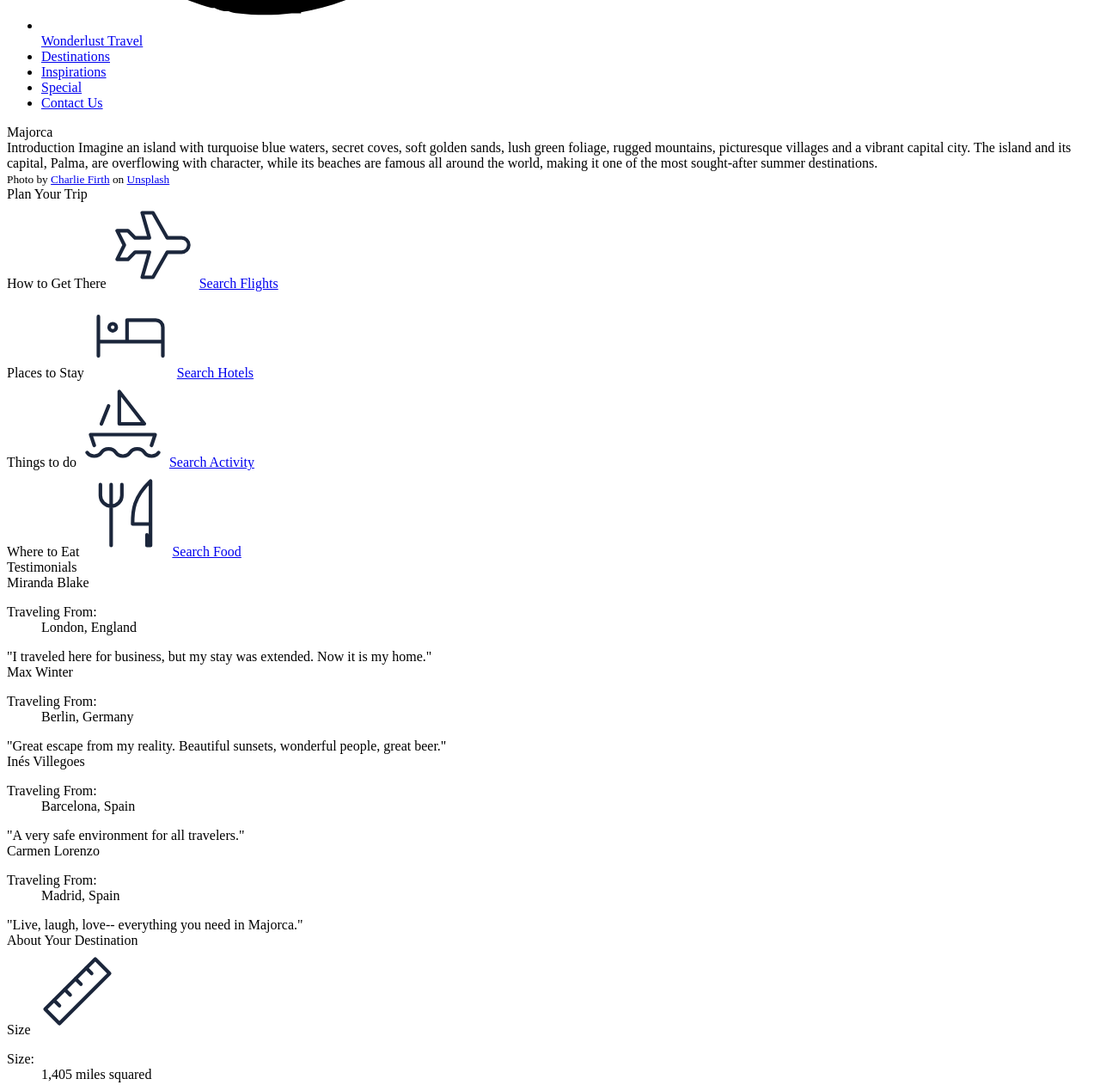
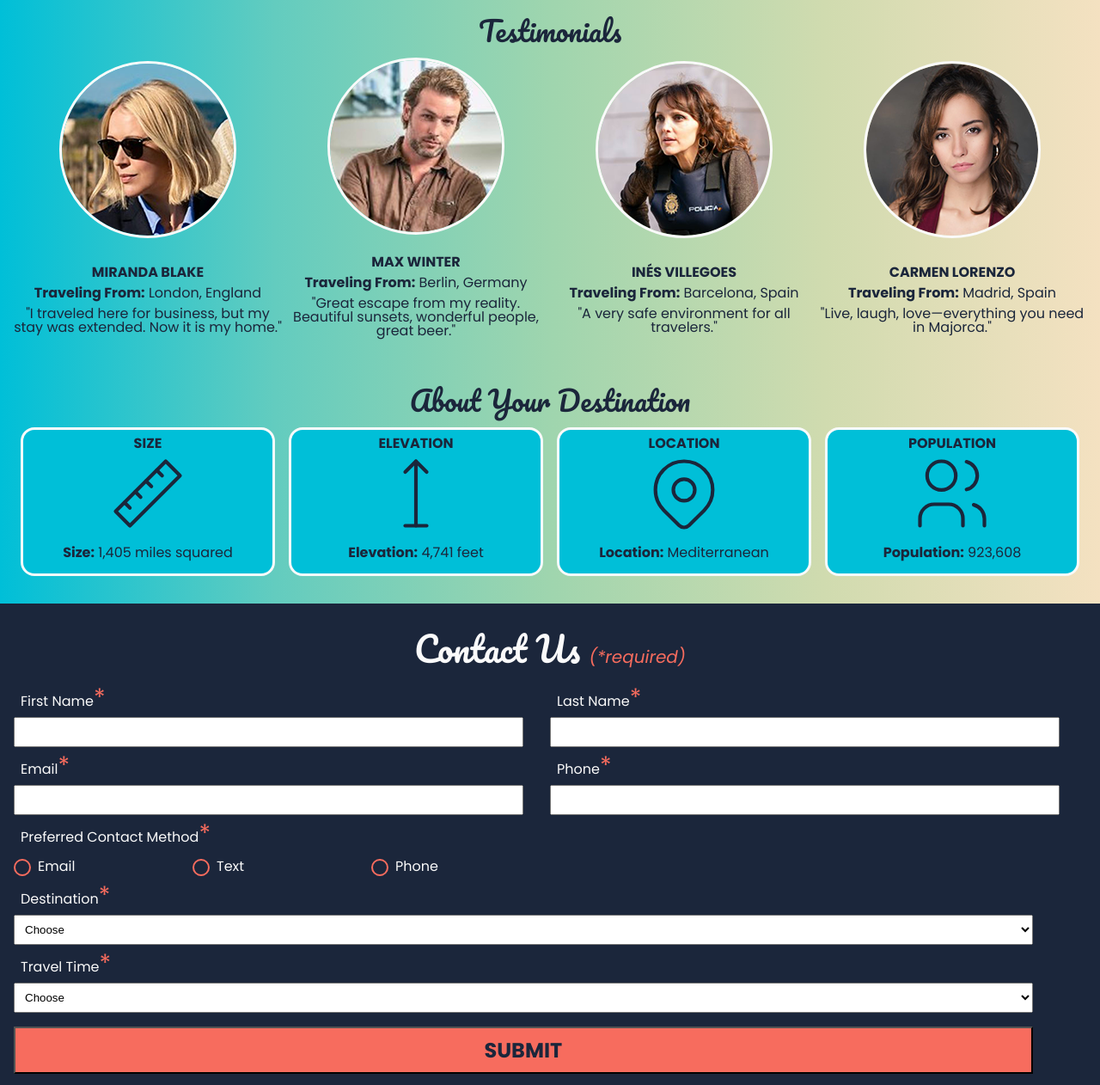
Before and after one commit to menyeneabasi-git/wonderlust, a plain HTML site: page index.html in a window 1280 px wide. Shown: the part 1269-2531 px from the top of the page at 86% size. Drawn offline with Linux system fonts and the light colour scheme.

Commit message:
Completed assignment

```diff
--- a/index.html
+++ b/index.html
@@ -3,53 +3,54 @@
 <head>
     <meta charset="UTF-8">
     <meta name="viewport" content="width=device-width, initial-scale=1.0">
-
+    <link rel="stylesheet" href="styles.css">
     <title>Wonderlust Travel- Destination Majorca</title>
 </head>
 <body>
-
     <header>
-        Destination Majorca
-        Let Wonderlust Travel help you plan the trip of your dreams!
-        Specializing in unforgettable experiences, we offer curated trips to the breathtaking island of Majorca, a hidden gem in the Mediterranean. Whether you crave sun-drenched beaches, charming villages, or thrilling outdoor adventures, our expert team will craft the perfect itinerary tailored just for you.
+        <h1>Destination Majorca</h1>
+        <h2>Let Wonderlust Travel help you plan the trip of your dreams!</h2>
+        <p>Specializing in unforgettable experiences, we offer curated trips to the breathtaking island of Majorca, a hidden gem in
+        the Mediterranean. Whether you crave sun-drenched beaches, charming villages, or thrilling outdoor adventures, our
+        expert team will craft the perfect itinerary tailored just for you.</p>
     </header>
     <nav>
-        Main Navigation
+        <h2>Main Navigation</h2>
         <input type="checkbox" id="dropdown">
         <label for="dropdown"><span></span></label>
         <ul>
             <li><a href="#" id="home">
                 <svg xmlns="http://www.w3.org/2000/svg" viewBox="0 0 100 100"><path d="M5.5 51.9C3.3 38.4 7.6 24.6 17 14.7 26.6 4.9 40.2 0 53.8 1.8c13.6 1.7 25.6 9.7 32.3 21.6-2.1.8-3.9 2-5.5 3.5l-5.4 5.4-15.8-3.4c-2.4-.5-5-.4-7.4.3-2 .6-3.9 1.6-5.4 3l-3.7 3.2c-2.4 2.1-3.6 5.1-3.5 8.2.2 3.1 1.8 6 4.3 7.8-.8.5-1.6 1-2.3 1.7l-1.7 1.5c-3.5 3.1-4.5 8.2-2.4 12.4L22.1 79.4C13.2 72.7 7.3 62.8 5.5 51.9Zm8.3 45.2c.8.3 1.6.6 2.4.8h.3c.3.2.6.2.9.3h.4c.3.1.6.2.9.2 1.7.2 3.4.2 5.1 0h.9v-.1c3.1-.5 6.1-1.7 8.7-3.6L51.6 81l-2.1-5.4-5.4-3-16.9 13.8c-1.4 1.1-3 1.7-4.7 2-.9.1-1.8.2-2.7 0h-1l-.3-.1c-.4 0-.9-.2-1.3-.4-3.4-1.2-6-4.1-6.8-7.6-2.9-3.1-5.4-6.6-7.5-10.4-.3.7-.6 1.5-.9 2.3-2.1 6.5-.8 13.7 3.6 18.9 2.2 2.6 5 4.7 8.2 5.9Zm83.4-63.7C95.9 31.9 94 31 92 30.9c-2 0-3.9.7-5.4 2.1l-8.8 8.6-20.3-4.4c-1.9-.4-3.8.1-5.3 1.4l-3.7 3.2c-.4.4-.6.9-.6 1.4 0 .5.4 1 .8 1.3L65.1 54l-5.6 5.5-7.8-1.3c-1.7-.3-3.5.2-4.8 1.4l-1.7 1.5c-.4.4-.6.9-.6 1.4 0 .5.4 1 .9 1.3l10.6 5.7 4.3 11.3c.2.5.6.9 1.1 1 .5.1 1.1 0 1.5-.4l1.7-1.5c1.3-1.1 2-2.8 1.9-4.6l-.4-8 6.1-4.8L79.6 80c.3.8 1.2 1.2 2 .9.2 0 .4-.2.6-.3l3.7-3.2c1.4-1.3 2.2-3.2 2-5.1l-1.8-20.7 9.7-7.6c1.6-1.2 2.6-3.1 2.8-5.1.2-2-.5-4-1.8-5.5Z"/></svg>
                 Wonderlust Travel</a></li>
-            <li><a href="#">Destinations</a></li>
-            <li><a href="#">Inspirations</a></li>
-            <li><a href="#">Special</a></li>
-            <li><a href="#">Contact Us</a></li>
+            <li><a href="#main-content">Main Content</a></li>
+            <li><a href="#about-your-destination">Destinations</a></li>
+            <li><a href="#plan-your-trip">Plan your trip</a></li>
+            <li><a href="#testimonials" class="skip-link">Testimonials</a></li>
+            <li><a href="#contact-us">Contact Us</a></li>
         </ul>
     </nav>
-    <main>
+    <main id="main-content">
         <article>
-            Majorca
+            <h2>Majorca</h2>
             <section id="intro">
-
-                Introduction
-                Imagine an island with turquoise blue waters, secret coves, soft golden sands, lush green foliage, rugged mountains, picturesque villages and a vibrant capital city. The island and its capital, Palma, are overflowing with character, while its beaches are famous all around the world, making it one of the most sought-after summer destinations.
+                <h3>Introduction</h3>
+                <p>Imagine an island with turquoise blue waters, secret coves, soft golden sands, lush green foliage, rugged mountains,
+            picturesque villages and a vibrant capital city. The island and its capital, Palma, are overflowing with character,
+            while its beaches are famous all around the world, making it one of the most sought-after summer destinations.</p>
                 <div>
-                <!--Responsive Image for Art Direction
-                    images/majorca-beach-square-s.jpg
-                    images/majorca-beach-vertical-m.jpg
-                    images/majorca-beach-horizontal-l.jpg
-
-                    404px, 920px, 1280px
-                    -->
+                    <img src="images/majorca-beach-square-l.jpg" srcset="
+                                        images/majorca-beach-square-s.jpg 404w,
+                                        images/majorca-beach-vertical-m.jpg 920w,
+                                        images/majorca-beach-horizontal-l.jpg 1280w"
+                                        sizes="100vw" alt="Image of Majorca Beach">
                     <small>Photo by <a href="https://unsplash.com/@charliefirth?utm_content=creditCopyText&utm_medium=referral&utm_source=unsplash">Charlie Firth</a> on <a href="https://unsplash.com/photos/sea-waves-crashing-on-shore-during-sunset-HQJIQjXq1HI?utm_content=creditCopyText&utm_medium=referral&utm_source=unsplash">Unsplash</a></small>
                 </div>
             </section>
             <section id="plan-your-trip">
-                Plan Your Trip
+                <h3>Plan Your Trip</h3>
 
                 <section class="plan">
-                    How to Get There
+                    <h4>How to Get There</h4>
                     <svg xmlns="http://www.w3.org/2000/svg" class="icon icon-tabler icon-tabler-plane" width="100" height="100" viewBox="0 0 24 24" stroke-width="1" stroke="#1B263B" fill="none" stroke-linecap="round" stroke-linejoin="round">
                         <path stroke="none" d="M0 0h24v24H0z" fill="none"/>
                         <path d="M16 10h4a2 2 0 0 1 0 4h-4l-4 7h-3l2 -7h-4l-2 2h-3l2 -4l-2 -4h3l2 2h4l-2 -7h3z" />
@@ -57,7 +58,7 @@
                     <a href="#" title="Search for flights">Search Flights</a>
                 </section>
                 <section class="plan">
-                    Places to Stay
+                    <h4>Places to Stay</h4>
                     <svg xmlns="http://www.w3.org/2000/svg" class="icon icon-tabler icon-tabler-bed" width="100" height="100" viewBox="0 0 24 24" stroke-width="1" stroke="#1B263B" fill="none" stroke-linecap="round" stroke-linejoin="round">
                         <path stroke="none" d="M0 0h24v24H0z" fill="none"/>
                         <path d="M3 7v11m0 -4h18m0 4v-8a2 2 0 0 0 -2 -2h-8v6" />
@@ -66,7 +67,7 @@
                     <a href="#" title="Search for Hotels">Search Hotels</a>
                 </section>
                 <section class="plan">
-                    Things to do
+                    <h4>Things to do</h4>
                     <svg xmlns="http://www.w3.org/2000/svg" class="icon icon-tabler icon-tabler-sailboat" width="100" height="100" viewBox="0 0 24 24" stroke-width="1" stroke="#1B263B" fill="none" stroke-linecap="round" stroke-linejoin="round">
                         <path stroke="none" d="M0 0h24v24H0z" fill="none"/>
                         <path d="M2 20a2.4 2.4 0 0 0 2 1a2.4 2.4 0 0 0 2 -1a2.4 2.4 0 0 1 2 -1a2.4 2.4 0 0 1 2 1a2.4 2.4 0 0 0 2 1a2.4 2.4 0 0 0 2 -1a2.4 2.4 0 0 1 2 -1a2.4 2.4 0 0 1 2 1a2.4 2.4 0 0 0 2 1a2.4 2.4 0 0 0 2 -1" />
@@ -77,7 +78,7 @@
                     <a href="#" title="Search for Activities">Search Activity</a>
                 </section>
                 <section class="plan">
-                    Where to Eat
+                    <h4>Where to Eat</h4>
                     <svg xmlns="http://www.w3.org/2000/svg" class="icon icon-tabler icon-tabler-tools-kitchen-2" width="100" height="100" viewBox="0 0 24 24" stroke-width="1" stroke="#1B263B" fill="none" stroke-linecap="round" stroke-linejoin="round">
                         <path stroke="none" d="M0 0h24v24H0z" fill="none"/>
                         <path d="M19 3v12h-5c-.023 -3.681 .184 -7.406 5 -12zm0 12v6h-1v-3m-10 -14v17m-3 -17v3a3 3 0 1 0 6 0v-3" />
@@ -86,78 +87,72 @@
                 </section>
             </section>
             <section id="testimonials">
-                Testimonials
+                <h3>Testimonials</h3>
 
                 <section>
-                    <!--Responsive Image for resolution switching
-                        images/miranda-blake-L.png"
-                        images/miranda-blake-S.png 404w
-                        images/miranda-blake-M.png 920w
-                        images/miranda-blake-L.png 1280w
-                    -->
+                    <img src="images/miranda-blake-L.png" srcset="
+                    images/miranda-blake-S.png 404w,
+                    images/miranda-blake-M.png 920w,
+                    images/miranda-blake-L.png 1280w" sizes="100vw"
+                    alt="Image of Miranda Blake">
+
                         <div>
-                        Miranda Blake
+                        <h4>Miranda Blake</h4>
                         <dl>
                             <dt>Traveling From:</dt>
                             <dd>London, England</dd>
                         </dl>
-                        "I traveled here for business, but my stay was extended. Now it is my home."
+                        <blockquote>"I traveled here for business, but my stay was extended. Now it is my home."</blockquote>
                     </div>
                 </section>
                 <section>
-                    <!--Responsive Image for resolution switching
-                        images/max-winter-L.png
-                        images/max-winter-S.png 404w
-                        images/max-winter-M.png 920w
-                        images/max-winter-L.png 1280w
-                    -->
+                    <img src="images/max-winter-L.png" srcset="
+                    images/max-winter-S.png 404w,
+                    images/max-winter-M.png 920w,
+                    images/max-winter-L.png 1280w" sizes="100vw" alt="Image of Max Winter">
                         <div>
-                        Max Winter
+                            <h4>Max Winter</h4>
                         <dl>
                             <dt>Traveling From:</dt>
                             <dd>Berlin, Germany</dd>
                         </dl>
-                        "Great escape from my reality. Beautiful sunsets, wonderful people, great beer."
+                        <blockquote>"Great escape from my reality. Beautiful sunsets, wonderful people, great beer."</blockquote>
                     </div>
                 </section>
                 <section>
-                    <!--Responsive Image for resolution switching
-                        images/ines-villegoes-L.png
-                        images/ines-villegoes-S.png 404w
-                        images/ines-villegoes-M.png 920w
-                        images/ines-villegoes-L.png 1280w
-                    -->
+                    <img src="images/ines-villegoes-L.png" srcset="
+                    images/ines-villegoes-S.png 404w,
+                    images/ines-villegoes-M.png 920w,
+                    images/ines-villegoes-L.png 1280w" sizes="100vw" alt="Image of Ines Villegoes">
                     <div>
-                        Inés Villegoes
+                        <h4>Inés Villegoes</h4>
                         <dl>
                             <dt>Traveling From:</dt>
                             <dd>Barcelona, Spain</dd>
                         </dl>
-                        "A very safe environment for all travelers."
+                        <blockquote>"A very safe environment for all travelers."</blockquote>
                     </div>
                 </section>
                 <section>
-                    <!--Responsive Image for resolution switching
-                        images/carmen-lorenzo-L.png
-                        images/carmen-lorenzo-S.png 404w
-                        images/carmen-lorenzo-M.png 920w
-                        images/carmen-lorenzo-L.png 1280w
-                    -->
+                    <img src="images/carmen-lorenzo-L.png" srcset="
+                    images/carmen-lorenzo-S.png 404w,
+                    images/carmen-lorenzo-M.png 920w,
+                    images/carmen-lorenzo-L.png 1280w" sizes="100vw" alt="Image of Carmen Lorenzo">
                         <div>
-                        Carmen Lorenzo
+                            <h4>Carmen Lorenzo</h4>
                             <dl>
                                 <dt>Traveling From:</dt>
                                 <dd>Madrid, Spain</dd>
                             </dl>
-                        "Live, laugh, love-- everything you need in Majorca."
+                            <blockquote>"Live, laugh, love—everything you need in Majorca."</blockquote>
                     </div>
                 </section>
             </section>
             <section id="about-your-destination">
-                About Your Destination
+                <h3>About Your Destination</h3>
 
                 <section>
-                    Size
+                    <h4>Size</h4>
                     <svg xmlns="http://www.w3.org/2000/svg" class="icon icon-tabler icon-tabler-ruler-2" width="100" height="100" viewBox="0 0 24 24" stroke-width="1" stroke="#1B263B" fill="none" stroke-linecap="round" stroke-linejoin="round">
                         <path stroke="none" d="M0 0h24v24H0z" fill="none"/>
                         <path d="M17 3l4 4l-14 14l-4 -4z" />
@@ -172,7 +167,7 @@
                     </dl>
                 </section>
                 <section>
-                    Elevation
+                    <h4>Elevation</h4>
                     <svg xmlns="http://www.w3.org/2000/svg" class="icon icon-tabler icon-tabler-arrow-top-bar" width="100" height="100" viewBox="0 0 24 24" stroke-width="1" stroke="#1B263B" fill="none" stroke-linecap="round" stroke-linejoin="round">
                         <path stroke="none" d="M0 0h24v24H0z" fill="none"/>
                         <line x1="12" y1="21" x2="12" y2="3" />
@@ -185,7 +180,7 @@
                     </dl>
                 </section>
                 <section>
-                    Location
+                    <h4>Location</h4>
                     <svg xmlns="http://www.w3.org/2000/svg" class="icon icon-tabler icon-tabler-map-pin" width="100" height="100" viewBox="0 0 24 24" stroke-width="1" stroke="#1B263B" fill="none" stroke-linecap="round" stroke-linejoin="round">
                         <path stroke="none" d="M0 0h24v24H0z" fill="none"/>
                         <circle cx="12" cy="11" r="3" />
@@ -197,7 +192,7 @@
                     </dl>
                 </section>
                 <section>
-                    Population
+                    <h4>Population</h4>
                     <svg xmlns="http://www.w3.org/2000/svg" class="icon icon-tabler icon-tabler-users" width="100" height="100" viewBox="0 0 24 24" stroke-width="1" stroke="#1B263B" fill="none" stroke-linecap="round" stroke-linejoin="round">
                         <path stroke="none" d="M0 0h24v24H0z" fill="none"/>
                         <circle cx="9" cy="7" r="4" />
@@ -215,38 +210,41 @@
     </main>
     <footer>
         <section id="contact-us">
-            Contact Us <span id="required">(*required)</span>
+            <h2>Contact Us <span id="required">(*required)</span> </h2>
+                <form id="travel-form" action="#" method="post">
                     <div>
-                    <label>First Name<span>*</span></label>
-                    <input>
+                        <label for="firstName">First Name<span>*</span></label>
+                        <input id="firstName" type="text" required>
                     </div>
                     <div>
-                    <label>Last Name<span>*</span></label>
-                    <input>
+                        <label for="lastName">Last Name<span>*</span></label>
+                        <input id="lastName" type="text" required>
                     </div>
                     <div>
-                    <label>Email<span>*</span></label>
-                    <input>
+                        <label for="email">Email<span>*</span></label>
+                        <input id="email" type="email" required>
                     </div>
                     <div>
-                    <label>Phone<span>*</span></label>
-                    <input>
+                        <label for="phoneNumber">Phone<span>*</span></label>
+                        <input id="phoneNumber" type="tel" required>
                     </div>
                     <fieldset id="preferred-contact">
                         <legend>Preferred Contact Method<span>*</span></legend>
                         <div>
-                        <input>
-                        <label>Email</label>
+                            <input type="radio" name="contactMethod" id="contact-email">
+                            <label for="contact-email">Email</label>
                         </div>
                         <div>
-                        <input>
-                        <label>Text</label>
+                            <input type="radio" name="contactMethod" id="contact-text">
+                            <label for="contact-text">Text</label>
                         </div>
                         <div>
-                        <input>
-                        <label>Phone</label>
+                            <input type="radio" name="contactMethod" id="contact-phone">
+                            <label for="contact-phone">Phone</label>
                         </div>
                     </fieldset>
+                    </form>
+
                     <fieldset id="destination">
                         <legend>Destination<span>*</span></legend>
                         <select id="select-destination">
@@ -273,11 +271,11 @@
                             <option>Flexible</option>
                         </select>
                     </fieldset>
-                <input>
-
+                    <input type="submit" id="submit" value="Submit" form="travel-form">
+                </form>
         </section>
         <section id="legal">
-            Legal
+            <h2>Legal</h2>
             <small>Copyright 2021 Wonderlust</small>
             <a href="#">Privacy Statement</a>
             <a href="#">Terms of Service</a>
--- a/styles.css
+++ b/styles.css
@@ -292,6 +292,7 @@ fieldset div {
 fieldset div label {
     line-height: 0;
 }
+
 input[type="radio"] {
     -webkit-appearance: none;
     appearance: none;
```
Lines whose indentation alone changed are shown as unchanged.
